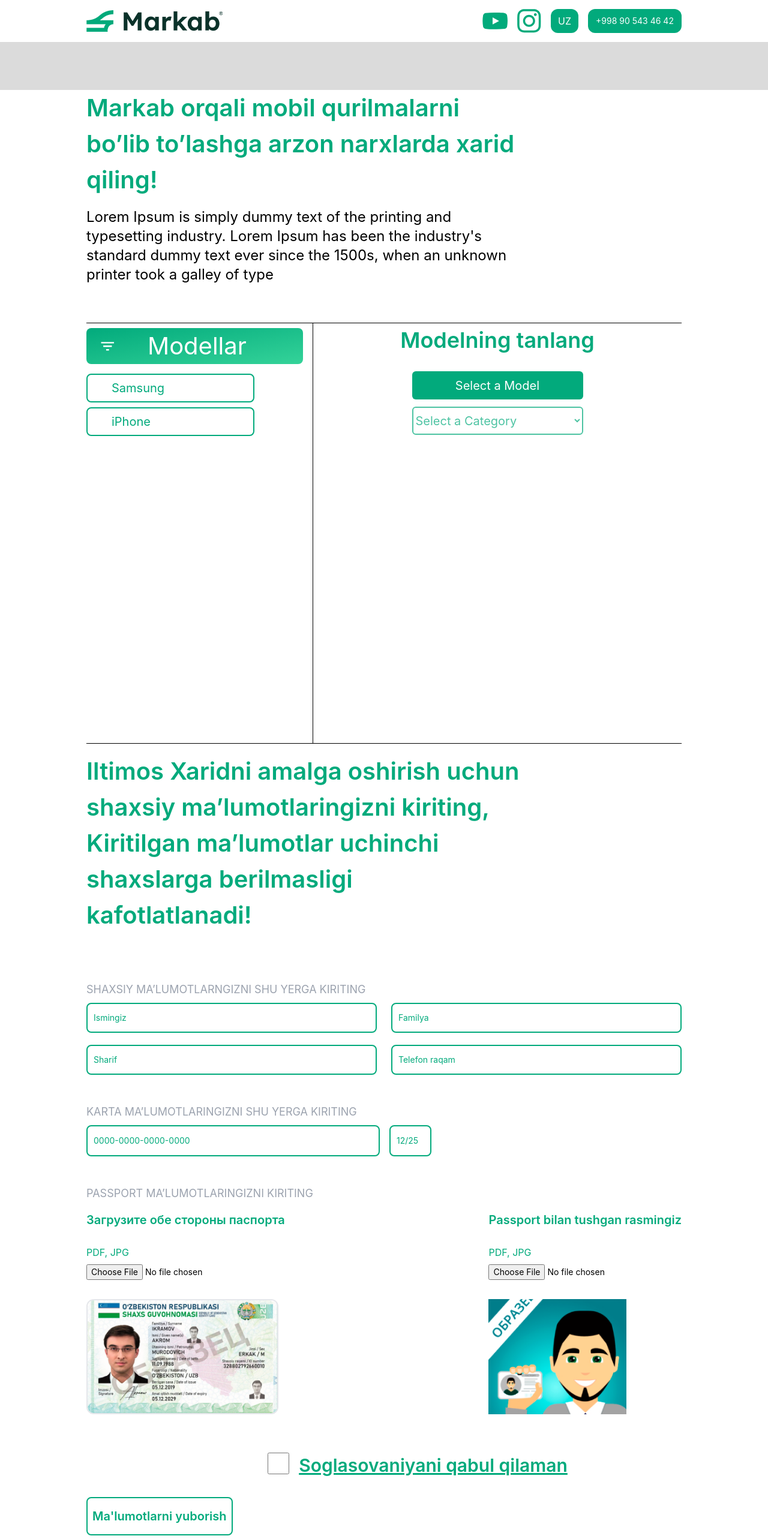
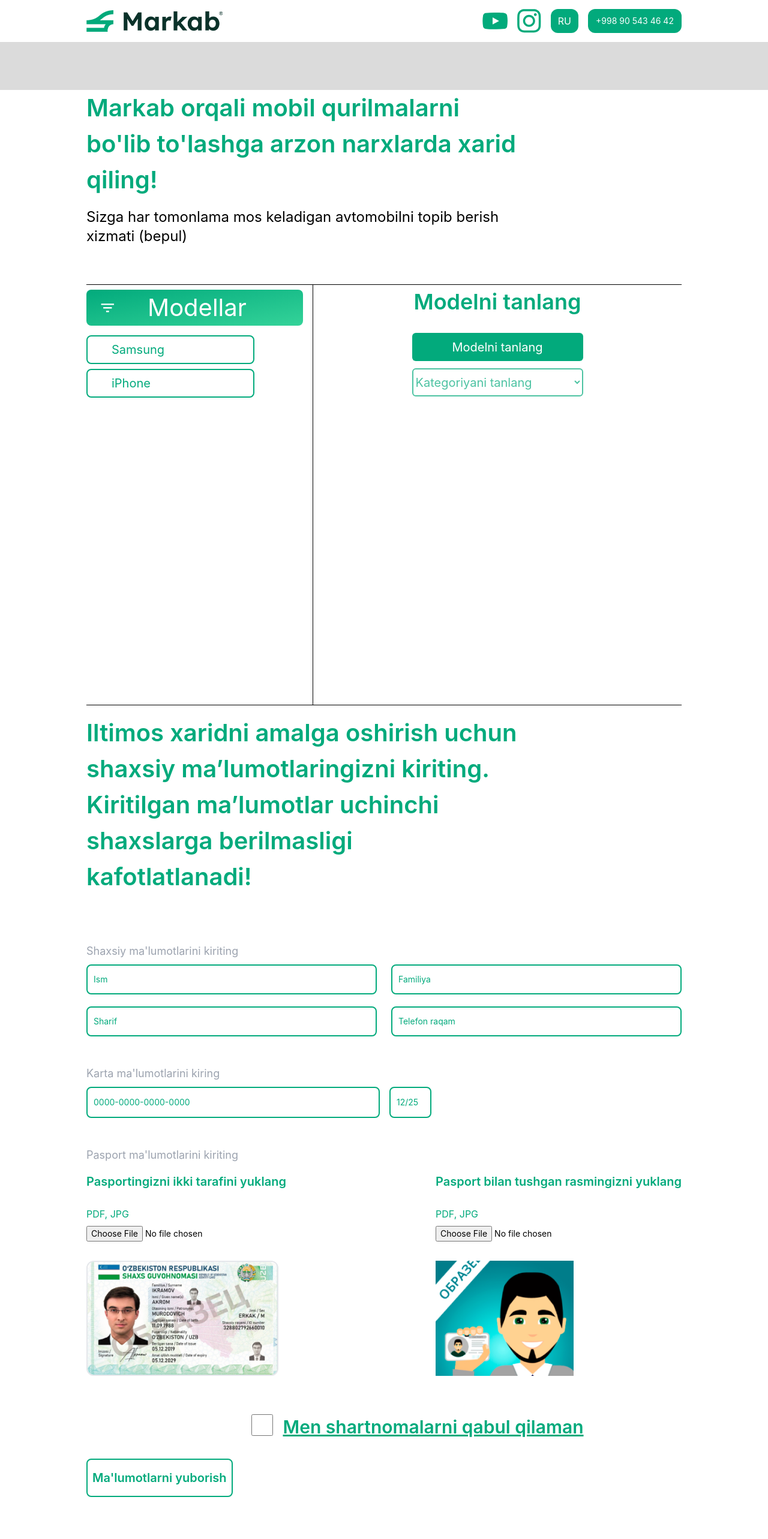
Before and after one commit to IsmailovTech/markab-landing, a React (Create React App) app: page / in a window 1280 px wide. Shown: the top 2566 px of the page at 60% size. Built offline with nearby package versions, Linux system fonts and the light colour scheme.

Commit message:
localization finished

```diff
--- a/package.json
+++ b/package.json
@@ -11,6 +11,7 @@
     "react-dom": "^18.2.0",
     "react-dropzone": "^14.2.3",
     "react-hot-toast": "^2.4.0",
+    "react-intl": "^6.2.10",
     "react-scripts": "5.0.1",
     "web-vitals": "^2.1.4",
     "yup": "^1.0.0"
--- a/src/App.js
+++ b/src/App.js
@@ -1,18 +1,31 @@
+import { useState } from 'react'
 import Footers from './components/Footer/Footers'
 import FormInfos from './components/FormInfo/FormInfos'
 import MobileFilters from './components/MobileFilter/MobileFilters'
 import Navbar from './components/Navbar/Navbar'
 import TestFilter from './components/TestFilter'
+import { IntlProvider, FormattedMessage } from 'react-intl'
+import messages from './components/message' // import messages for the component
 
 function App() {
+  const [locale, setLocale] = useState('uz')
+  function handleLocaleChange() {
+    const newLocale = locale === 'uz' ? 'ru' : 'uz'
+    setLocale(newLocale)
+  }
   return (
-    <div className="App">
-      <Navbar />
-      <MobileFilters />
-      <FormInfos />
-      <Footers />
-      {/* <TestFilter /> */}
-    </div>
+    <IntlProvider locale={locale} messages={messages[locale]}>
+      <div>
+        <Navbar
+          locale={locale}
+          setLocale={setLocale}
+          handleLocaleChange={handleLocaleChange}
+        />
+        <MobileFilters />
+        <FormInfos />
+        <Footers />
+      </div>
+    </IntlProvider>
   )
 }
 
--- a/src/components/Footer/Footers.jsx
+++ b/src/components/Footer/Footers.jsx
@@ -5,6 +5,7 @@
 import twitter from "../../Assets/images/twitter.svg";
 import youtube from "../../Assets/images/youtube.svg";
 import facebook from "../../Assets/images/facebook.svg";
+import { FormattedMessage } from "react-intl";
 
 function Footers() {
   const socials = [
@@ -32,14 +33,14 @@
 
   const footerData = [
     {
-      title: "Manzil",
-      content:
-        "Toshkent Shahar Yunusubod tumani Miranda restarani +998 95 860 95 55",
+      title: <FormattedMessage id="location" />,
+      content: <FormattedMessage id="place" />,
+      number: "tel: +998 95 860 95 55",
     },
     {
-      title: "Aloqa",
-      content:
-        "+998 95 870 95 55 info@markab.uz Toshkent shaxar Yunusobod tumani",
+      title: <FormattedMessage id="call" />,
+      content: <FormattedMessage id="place2" />,
+      number: "+998 95 870 95 55",
     },
   ];
 
@@ -54,7 +55,7 @@
 
             <div className="w-[417px] h-[257px] mt-6 ">
               <iframe
-                src="https://www.google.com/maps/embed?pb=!1m17!1m12!1m3!1d95872.49292629752!2d69.2256768!3d41.330278400000005!2m3!1f0!2f0!3f0!3m2!1i1024!2i768!4f13.1!3m2!1m1!2s!5e0!3m2!1sen!2s!4v1677244436711!5m2!1sen!2s"
+                src="https://www.google.com/maps/embed?pb=!1m14!1m8!1m3!1d748.4575812462535!2d69.3207024!3d41.377771!3m2!1i1024!2i768!4f13.1!3m3!1m2!1s0x38aef3eca14f685b%3A0xd2dc23a047e926ed!2sMirandi%20Restaurant!5e0!3m2!1sen!2s!4v1677341517065!5m2!1sen!2s"
                 width="417"
                 height="257"
                 style={{ border: 0, borderRadius: 40 }}
@@ -76,13 +77,14 @@
                   >
                     <li className="text-3xl mb-2">{data.title}</li>
                     <li>{data.content}</li>
+                    <li>{data.number}</li>
                   </ul>
                 ))}
             </ul>
 
             {/* ================= Footer Icons */}
 
-            <ul className="flex items-center  gap-8 mt-14">
+            <ul className="flex items-center  gap-8 mt-10 ml-8">
               {socials.length &&
                 socials.map((el, index) => (
                   <li key={index}>
@@ -91,9 +93,6 @@
                     </a>
                   </li>
                 ))}
-              <p className="text-white">
-                © 2023, Apeel Sciences. All rights reserved.
-              </p>
             </ul>
           </div>
         </div>
@@ -101,11 +100,19 @@
       <div className="w-full h-14 bg-white container mx-auto px-36 flex items-center justify-center">
         <p className="flex gap-6">
           Copyright © Markab | Designed by{" "}
-          <a href="" className="text-green-main">
+          <a
+            href="https://www.instagram.com/abba.uz/"
+            target="_blank"
+            className="text-green-main"
+          >
             abba marketing
           </a>
           - Powered by
-          <a href="" className="text-green-main">
+          <a
+            href="https://www.instagram.com/abba.uz/"
+            target="_blank"
+            className="text-green-main"
+          >
             ABBA
           </a>
         </p>
--- a/src/components/FormInfo/FormInfos.jsx
+++ b/src/components/FormInfo/FormInfos.jsx
@@ -4,6 +4,7 @@
 import * as Yup from "yup";
 import cloud from "../../Assets/images/idi.png";
 import idimg from "../../Assets/images/IDimg.png";
+import { FormattedMessage } from "react-intl";
 
 const initialValues = {
   creditCard: "",
@@ -96,9 +97,7 @@
     <div className="w-full mt-4">
       <div className="w-full container mx-auto px-36">
         <h2 className="text-[40px] font-semibold text-green-main max-w-[727px]">
-          Iltimos Xaridni amalga oshirish uchun shaxsiy ma’lumotlaringizni
-          kiriting, Kiritilgan ma’lumotlar uchinchi shaxslarga berilmasligi
-          kafotlatlanadi!
+          <FormattedMessage id="please" />
         </h2>
 
         <form
@@ -111,7 +110,7 @@
           {/* ============================== Full name input field */}
 
           <p className="text-gray-400 text-lg">
-            SHAXSIY MA’LUMOTLARNGIZNI SHU YERGA KIRITING
+            <FormattedMessage id="personal_info" />
           </p>
           <div className="flex w-full items-center justify-between gap-6 mt-2">
             <div className="relative w-full">
@@ -135,7 +134,7 @@
                     : "text-green-main peer-focus:text-blue-600"
                 } duration-300 transform -translate-y-4 scale-75 top-2 z-10 origin-[0] bg-white  px-2 peer-focus:px-2  peer-placeholder-shown:scale-100 peer-placeholder-shown:-translate-y-1/2 peer-placeholder-shown:top-1/2 peer-focus:top-2 peer-focus:scale-75 peer-focus:-translate-y-4 left-1`}
               >
-                Ismingiz
+                <FormattedMessage id="name" />
               </label>
 
               {formik.touched.firstname && formik.errors.firstname ? (
@@ -166,7 +165,7 @@
                     : "text-green-main peer-focus:text-blue-600"
                 } duration-300 transform -translate-y-4 scale-75 top-2 z-10 origin-[0] bg-white  px-2 peer-focus:px-2  peer-placeholder-shown:scale-100 peer-placeholder-shown:-translate-y-1/2 peer-placeholder-shown:top-1/2 peer-focus:top-2 peer-focus:scale-75 peer-focus:-translate-y-4 left-1`}
               >
-                Familya
+                <FormattedMessage id="surname" />
               </label>
 
               {formik.touched.lastname && formik.errors.lastname ? (
@@ -198,7 +197,7 @@
                     : "text-green-main peer-focus:text-blue-600"
                 } duration-300 transform -translate-y-4 scale-75 top-2 z-10 origin-[0] bg-white  px-2 peer-focus:px-2  peer-placeholder-shown:scale-100 peer-placeholder-shown:-translate-y-1/2 peer-placeholder-shown:top-1/2 peer-focus:top-2 peer-focus:scale-75 peer-focus:-translate-y-4 left-1`}
               >
-                Sharif
+                <FormattedMessage id="familyname" />
               </label>
 
               {formik.touched.fathername && formik.errors.fathername ? (
@@ -229,7 +228,7 @@
                     : "text-green-main peer-focus:text-blue-600"
                 } duration-300 transform -translate-y-4 scale-75 top-2 z-10 origin-[0] bg-white  px-2 peer-focus:px-2  peer-placeholder-shown:scale-100 peer-placeholder-shown:-translate-y-1/2 peer-placeholder-shown:top-1/2 peer-focus:top-2 peer-focus:scale-75 peer-focus:-translate-y-4 left-1`}
               >
-                Telefon raqam
+                <FormattedMessage id="number" />
               </label>
 
               {formik.touched.phoneNumber && formik.errors.phoneNumber ? (
@@ -243,7 +242,7 @@
           {/* ============================== Credit Card input field */}
 
           <h4 className="text-gray-400 text-lg mt-12">
-            KARTA MA’LUMOTLARINGIZNI SHU YERGA KIRITING
+            <FormattedMessage id="card_info" />
           </h4>
           <div className="flex max-w-[575px] justify-between gap-4">
             <div className="relative w-full mt-2">
@@ -297,12 +296,12 @@
 
           {/* ============================== Password input field */}
           <h4 className="text-gray-400 text-lg mt-12">
-            PASSPORT MA’LUMOTLARINGIZNI KIRITING
+            <FormattedMessage id="ID" />
           </h4>
           <div className="flex justify-between items-center mt-4">
             <div>
               <p className="text-green-main font-semibold text-xl">
-                Загрузите обе стороны паспорта
+                <FormattedMessage id="ID_front" />
               </p>
               <p className="text-green-main mt-7">PDF, JPG</p>
 
@@ -353,7 +352,7 @@
 
             <div>
               <p className="text-green-main font-semibold text-xl">
-                Passport bilan tushgan rasmingiz
+                <FormattedMessage id="ID_back" />
               </p>
               <p className="text-green-main mt-7">PDF, JPG</p>
 
@@ -424,7 +423,7 @@
               target="_blank"
               className="text-3xl text-green-main underline"
             >
-              Soglasovaniyani qabul qilaman
+              <FormattedMessage id="confirm" />
             </a>
           </div>
 
@@ -432,7 +431,7 @@
             type="submit"
             className=" border-2 border-green-main bg-transparent text-green-main px-2 py-4 font-semibold text-xl rounded-lg mt-8 hover:text-white hover:bg-green-main transition-all ease-in-out duration-300"
           >
-            Ma'lumotlarni yuborish
+            <FormattedMessage id="send" />
           </button>
         </form>
         <Toaster position="top-center" reverseOrder={false} />
--- a/src/components/MobileFilter/MobileFilters.jsx
+++ b/src/components/MobileFilter/MobileFilters.jsx
@@ -2,6 +2,8 @@
 import filter from "../../Assets/images/Filtericon.svg";
 import samsung from "../../Assets/images/samsung.png";
 import correct from "../../Assets/images/correct.svg";
+import { IntlProvider, FormattedMessage } from "react-intl";
+import messages from "../message"; // import messages for the component
 
 // Fake JSON data
 const phoneModelsData = [
@@ -110,7 +112,7 @@
   { name: "gray" },
 ];
 
-function MobileFilters() {
+function MobileFilters({ lang, setLang }) {
   const [selectedModel, setSelectedModel] = useState(null);
   const [selectedCategory, setSelectedCategory] = useState(null);
   const [selectedColor, setSelectedColor] = useState(null);
@@ -144,13 +146,10 @@
       <div className="w-full container mx-auto px-36">
         <div className=" flex flex-col max-w-[727px]">
           <h1 className="text-[40px] font-semibold text-green-main">
-            Markab orqali mobil qurilmalarni bo’lib to’lashga arzon narxlarda
-            xarid qiling!
+            <FormattedMessage id="title" />
           </h1>
           <p className="text-2xl mt-4">
-            Lorem Ipsum is simply dummy text of the printing and typesetting
-            industry. Lorem Ipsum has been the industry's standard dummy text
-            ever since the 1500s, when an unknown printer took a galley of type{" "}
+            <FormattedMessage id="main_p" />
           </p>
         </div>
 
@@ -158,7 +157,7 @@
           <div className=" border-r border-black w-[400px]  pr-4 min-h-[700px]">
             <button className="text-white bg-gradient-to-br mt-2 from-green-main to-emerald-400 hover:bg-gradient-to-bl   text-[40px]  w-[361px] text-center flex items-center justify-start px-6 gap-14 rounded-lg ">
               <img src={filter} alt="filter icon" />
-              Modellar
+              <FormattedMessage id="models" />
             </button>
             <div className="flex flex-col max-w-[280px] mt-4 gap-2">
               {models.map((model) => (
@@ -239,12 +238,16 @@
 
           <div className=" w-full flex flex-col items-center">
             <h2 className="text-4xl font-semibold mt-2 text-center text-green-main">
-              Modelning tanlang
+              <FormattedMessage id="model_choose" />
             </h2>
             {/* ==================== Selecting options */}
             <div className="categories w-[285px] mt-8 ">
               <h2 className=" h-[47px] bg-green-main text-white flex items-center justify-center rounded-md text-xl ">
-                {selectedModel ? selectedModel.name : "Select a Model"}
+                {selectedModel ? (
+                  selectedModel.name
+                ) : (
+                  <FormattedMessage id="model_choose" />
+                )}
               </h2>
               <select
                 value={selectedCategory ? selectedCategory : ""}
@@ -252,7 +255,9 @@
                 disabled={!selectedModel}
                 className=" w-full h-[47px] bg-transparent  text-green-main border-2 border-green-main outline-emerald-700 mt-3 flex items-center justify-center rounded-md text-xl"
               >
-                <option value="">Select a Category</option>
+                <option value="">
+                  <FormattedMessage id="categroy_choose" />
+                </option>
                 {categories.map((category) => (
                   <option key={category} value={category}>
                     {category}
--- a/src/components/Navbar/Navbar.jsx
+++ b/src/components/Navbar/Navbar.jsx
@@ -1,11 +1,11 @@
-import React from "react";
+import React, { useState } from "react";
 import logo from "../../Assets/images/Logo.svg";
 import youtube from "../../Assets/images/YoutubeIcon.svg";
 import instagram from "../../Assets/images/Instagramicon.svg";
+import { FormattedMessage } from "react-intl";
 
-function Navbar() {
+function Navbar({ locale, setLocale, handleLocaleChange }) {
   return (
-    <>
     <div className="w-full shadow-xl">
       <div className="w-full container mx-auto px-36 h-[70px] flex items-center justify-between ">
         <img src={logo} alt="photo" aria-label="Logo-markab" className="" />
@@ -23,9 +23,13 @@
           >
             <img src={instagram} alt="instagram icon" />
           </a>
-            <button className="py-[8px] px-3 h-[40px] bg-green-main hover:bg-emerald-600 transition-all text-white rounded-xl">
-              UZ
+          <button
+            onClick={handleLocaleChange}
+            className="py-[8px] px-3 h-[40px] bg-green-main hover:bg-emerald-600 transition-all text-white rounded-xl"
+          >
+            <FormattedMessage id="language" />
           </button>
+
           <a
             href="tel:+998905434642"
             className="text-sm h-[40px] w-[156px] flex items-center justify-center rounded-xl bg-green-main hover:bg-emerald-600 transition-all text-white  "
@@ -35,7 +39,6 @@
         </div>
       </div>
     </div>
-    </>
   );
 }
 
--- /dev/null
+++ b/src/components/message.js
@@ -0,0 +1,57 @@
+const messages = {
+  uz: {
+    language: 'RU',
+    title:
+      "Markab orqali mobil qurilmalarni bo'lib to'lashga arzon narxlarda xarid qiling!",
+    main_p:
+      'Sizga har tomonlama mos keladigan avtomobilni topib berish xizmati (bepul)',
+    models: 'Modellar',
+    model_choose: 'Modelni tanlang',
+    categroy_choose: 'Kategoriyani tanlang',
+    please:
+      'Iltimos xaridni amalga oshirish uchun shaxsiy ma’lumotlaringizni kiriting. Kiritilgan ma’lumotlar uchinchi shaxslarga berilmasligi kafotlatlanadi!',
+    personal_info: "Shaxsiy ma'lumotlarini kiriting",
+    name: 'Ism',
+    surname: 'Familiya',
+    familyname: 'Sharif',
+    number: 'Telefon raqam',
+    card_info: "Karta ma'lumotlarini kiring",
+    ID: "Pasport ma'lumotlarini kiriting",
+    ID_front: 'Pasportingizni ikki tarafini yuklang',
+    ID_back: 'Pasport bilan tushgan rasmingizni yuklang',
+    confirm: 'Men shartnomalarni qabul qilaman',
+    send: "Ma'lumotlarni yuborish",
+    location: 'Manzil',
+    call: 'Aloqa',
+    place: 'Toshkent Shahar Yunusubod tumani Miranda restarani',
+    place2: 'Toshkent shaxar Yunusobod tumani',
+  },
+  ru: {
+    language: 'UZ',
+    title: 'Покупайте мобильные устройства по низким ценам через Markab!',
+    main_p:
+      'Сервис по поиску автомобиля, подходящего вам по всем параметрам (бесплатно)',
+    models: 'Модели',
+    model_choose: 'Выберите модель',
+    categroy_choose: 'Выберите категорию',
+    please:
+      'Пожалуйста, введите вашу личную информацию, чтобы завершить покупку. Гарантируется, что введенные данные не будут переданы третьим лицам!',
+    personal_info: 'Введите вашу личную информацию',
+    name: 'Имя',
+    surname: 'Фамилия',
+    familyname: 'Отчества',
+    number: 'Номер телефона',
+    card_info: 'Введите данные вашей карты',
+    ID: 'Введите свои паспортные данные',
+    ID_front: 'Загрузите обе стороны паспорта',
+    ID_back: 'Загрузите свою фотографию с паспортом',
+    confirm: 'Я принимаю согласования',
+    send: 'Отправить информацию',
+    location: 'Адрес',
+    call: 'Коммуникация',
+    place: 'Ресторан Миранда, г.Ташкент, Юнусубадский район',
+    place2: 'г.Ташкент, Юнусабадский район',
+  },
+}
+
+export default messages
```
Also changed, not shown: 1 other file (tests, documents, lock files or other folders). Lines whose indentation alone changed are shown as unchanged.
